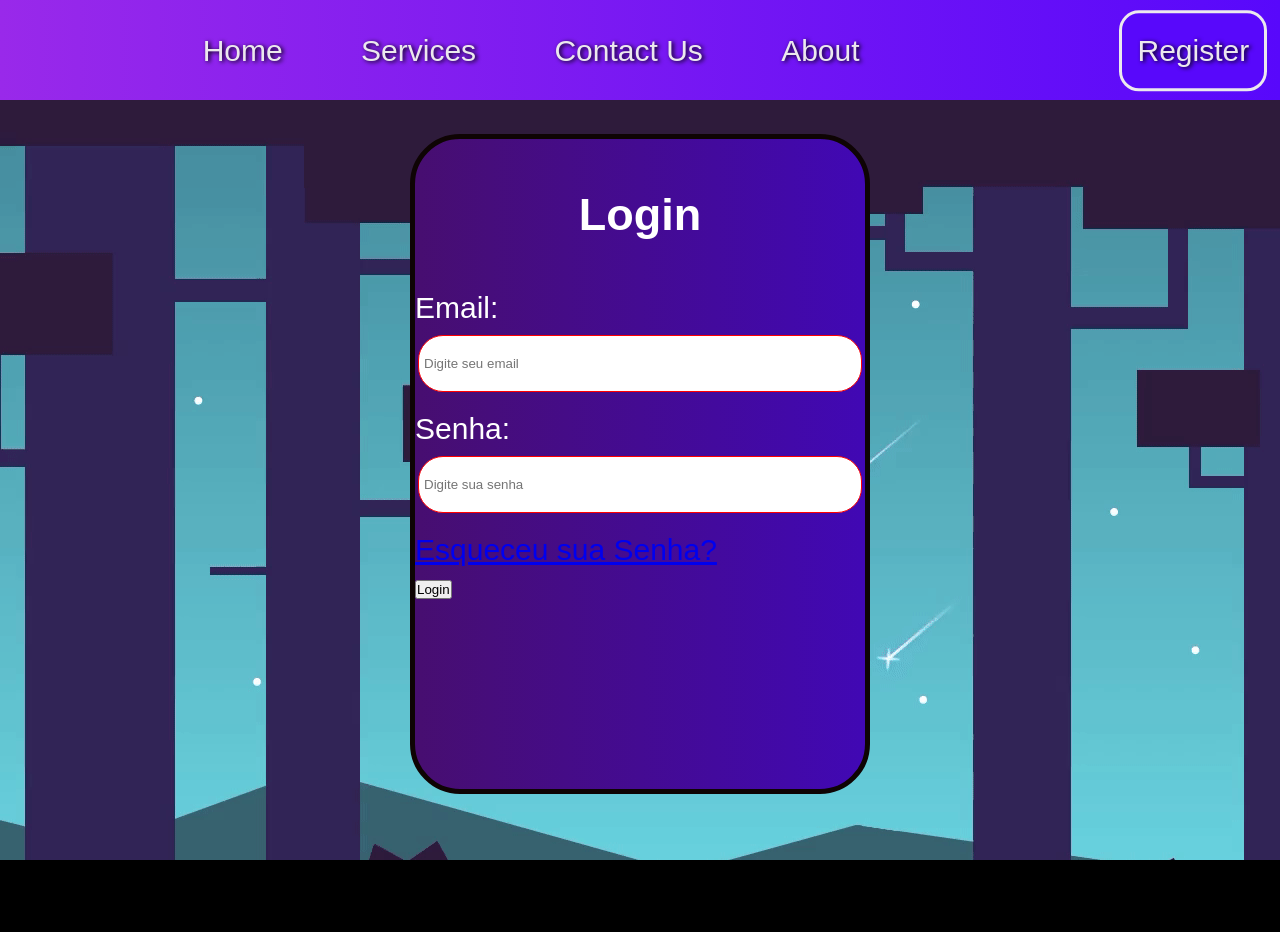
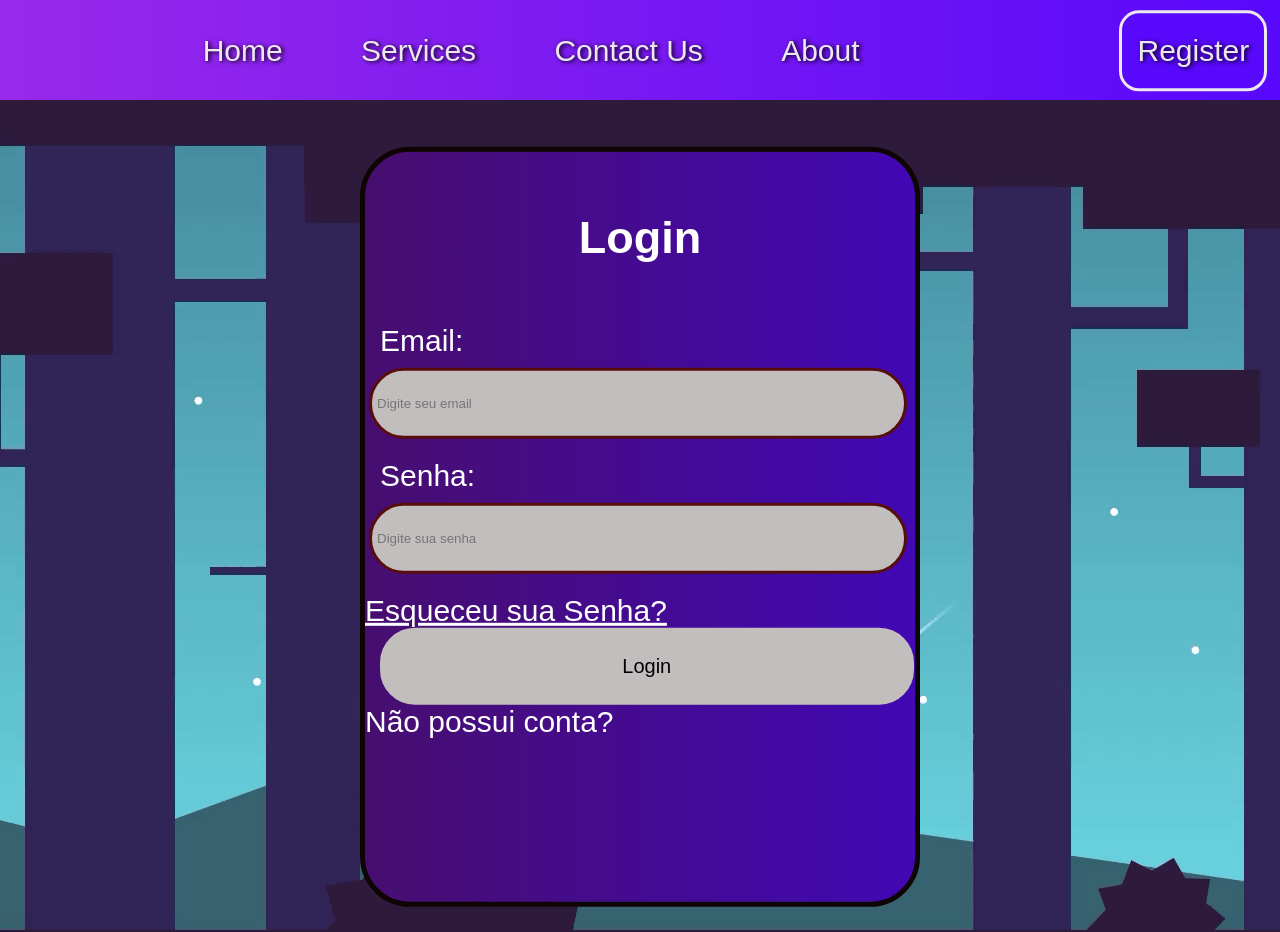
Before and after one commit to JackWyus/pagelogin, a plain HTML site: page index.html in a window 1280 px wide. Before the commit the page ends 860 px from the top, so only its background shows below. Drawn offline with Linux system fonts and the light colour scheme.

Commit message:
New update

```diff
--- a/index.html
+++ b/index.html
@@ -43,8 +43,11 @@
 
                 <a href="xxx">Esqueceu sua Senha?</a><br />
 
+                <!-- Botão de Login -->
                 <label for="login"></label>
-                <input type="submit" value="Login" />
+                <input type="submit" id='bt'value="Login" />
+
+                <p>Não possui conta?</p>
         </form>
 
     </main>
--- a/style.css
+++ b/style.css
@@ -2,6 +2,7 @@
     margin: 0;
     padding: 0;
     font-family: "Poppins", sans-serif;
+    color: white;
 }
 
 html,body{
@@ -76,13 +77,13 @@ main{
 }
 
 form{
-    width: 450px;
-    height: 650px;
+    width: 550px;
+    height: 750px;
     margin: 0 auto;
     position: relative;
     top: 50%;
-    transform: translateY(-10%);
-    text-align: left; /* Colocando os elemento do formulário na totalmente na Esquerda */
+    transform: translateY(-7%);
+    text-align: left; /* Colocando os elemento do formulário  totalmente na Esquerda */
     border: solid rgb(14, 4, 4) 5px;
     border-radius: 50px;
     color:  white;
@@ -90,17 +91,42 @@ form{
 }
 
 form > h2{
-    margin: 50px 0 50px 0;
+    margin: 60px 0 60px 0;
     text-align: center;
 }
 
-/* Estilziação dos Inputs de entrada */
+/* Estilização dos Inputs de entrada */
+
+form label{
+    margin: 0 0 10px 15px;
+}
 
 .caixa{
     width: 90%;
-    margin: 10px 0 20px 3px;
-    padding: 20px 32px 20px 5px;
+    margin: 10px 0 20px 4px;
+    padding: 25px 32px 25px 5px;
     text-align: left;
-    border: solid 1px red;
-    border-radius: 25px;
+    border: solid 3px rgb(88, 13, 13);
+    border-radius: 35px;
+    background-color: rgb(194, 190, 190);
 }
+
+/* Estilização do botão de Login*/
+
+#bt{
+    width: 97%;
+    padding: 25px 32px;
+    font-size: 20px;
+    cursor: pointer;
+    border: solid 2px rgb(194, 190, 190);
+    border-radius: 35px;
+    color: black;
+    background-color: rgb(194, 190, 190);
+}
+
+
+#bt:hover{
+    background-color: #3a0209;
+    border-color: #3a0209;
+    color: white;
+}
```
